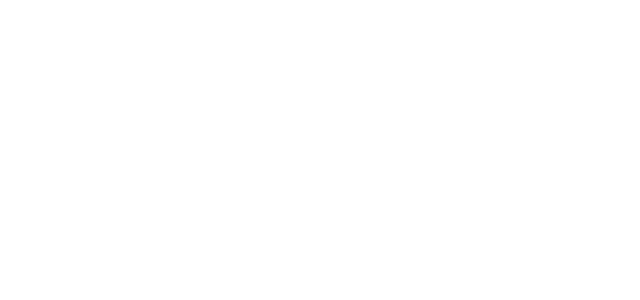
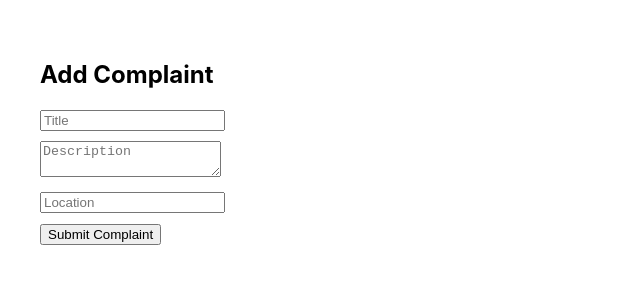
Before and after one commit to Adarshkashyap2002/complaint-frontend, a React (Create React App) app: page /add-complaint in a window 1280 px wide. Before the commit this address had no page. Shown: the top 300 px of the page, without its empty margins (0-640 px from the left). Built offline with nearby package versions, Linux system fonts and the light colour scheme; no server answers.

Commit message:
fix add complaint route

```diff
--- a/src/App.js
+++ b/src/App.js
@@ -1,12 +1,14 @@
 import { BrowserRouter, Routes, Route, Navigate } from "react-router-dom";
-import Complaints from "./components/ComplaintList";
+import ComplaintList from "./components/ComplaintList";
+import AddComplaint from "./components/AddComplaint";
 
 function App() {
   return (
     <BrowserRouter>
       <Routes>
         <Route path="/" element={<Navigate to="/complaints" />} />
-        <Route path="/complaints" element={<Complaints />} />
+        <Route path="/complaints" element={<ComplaintList />} />
+        <Route path="/add-complaint" element={<AddComplaint />} />
       </Routes>
     </BrowserRouter>
   );
```
